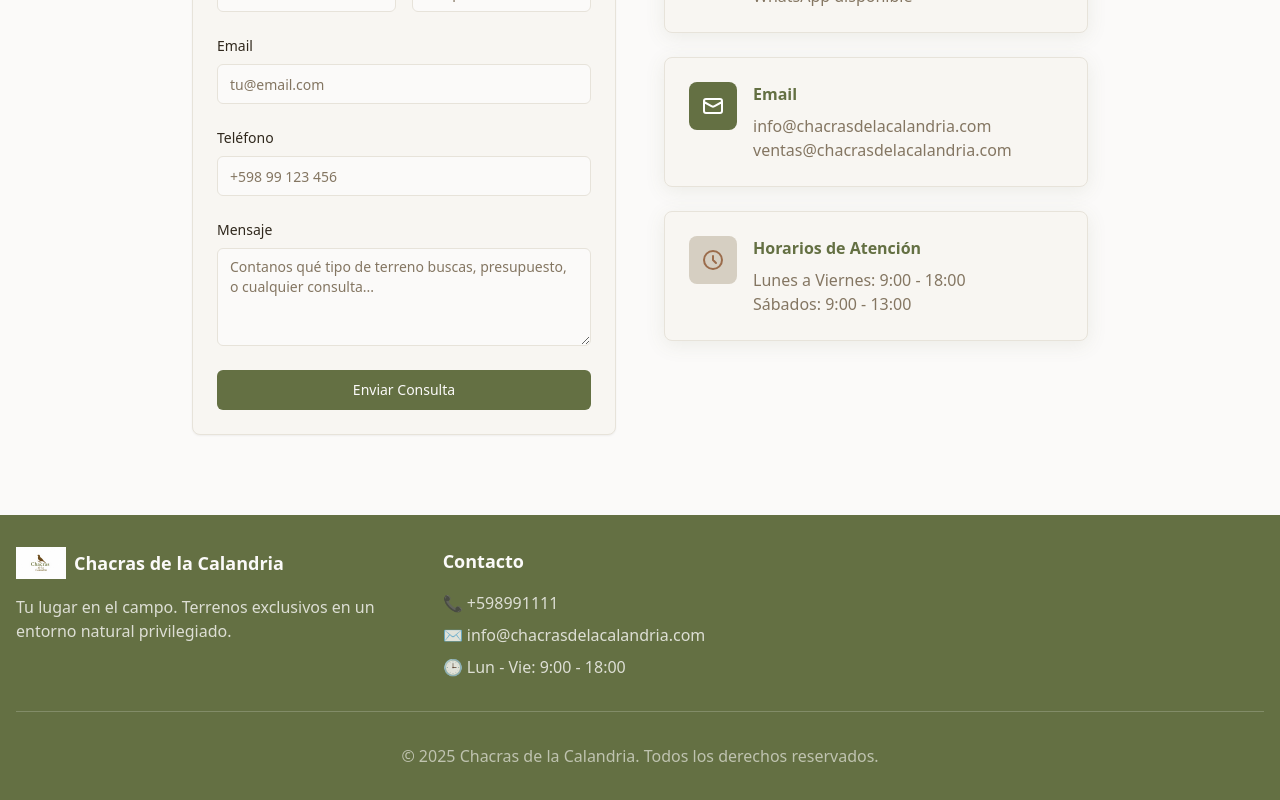
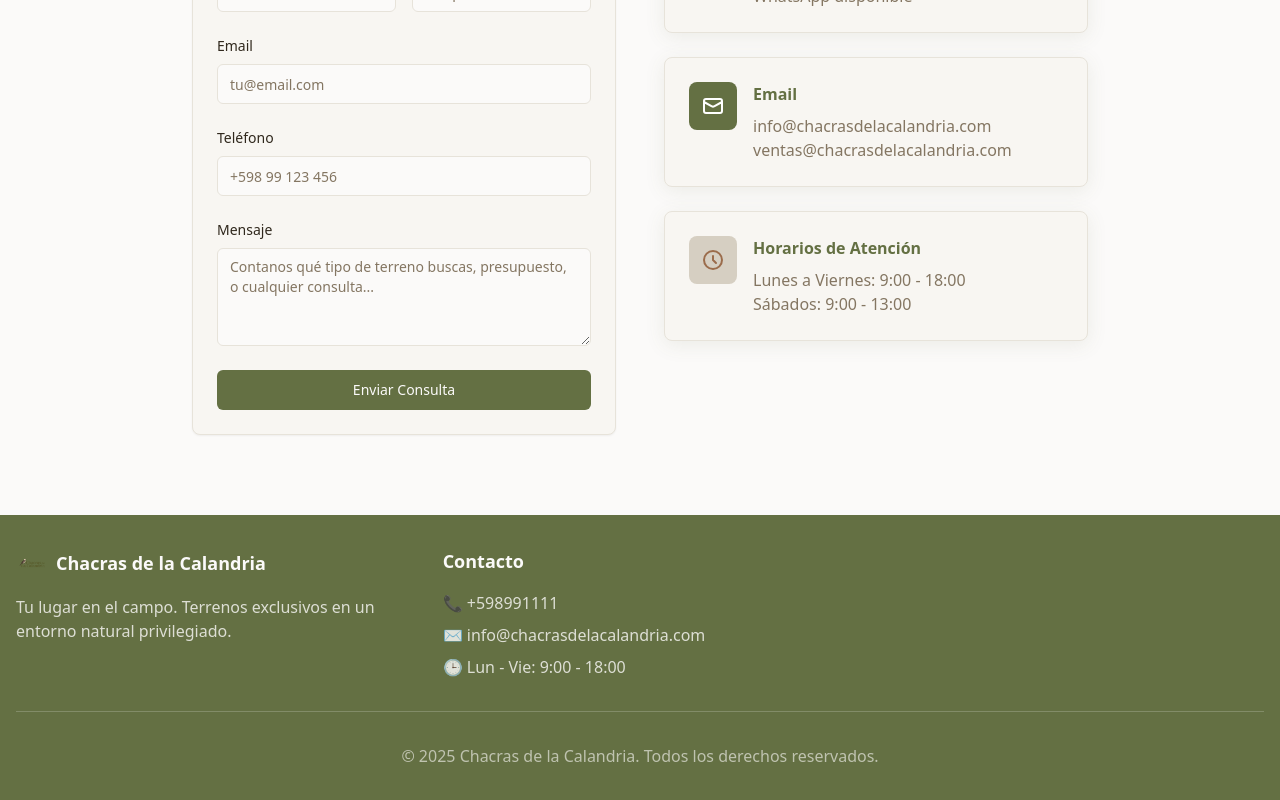
Before and after one commit to Happenmarketing/chacrasdelacalandria, a React (Vite) app: page / in a window 1280 px wide. Shown: the part 3629-4429 px from the top of the page. Built offline with nearby package versions, Linux system fonts and the light colour scheme.

Commit message:
Update logo
Changed the Chacras de la Calandria logo to the provided PNG image.
- edited src/components/Footer.tsx

```diff
--- a/src/components/Footer.tsx
+++ b/src/components/Footer.tsx
@@ -1,4 +1,4 @@
-import logoChacras from "@/assets/logo-chacras-official.png";
+const logoChacras = "/lovable-uploads/54bd9870-79af-49bb-86d3-930fd438b148.png";
 const Footer = () => {
   return <footer className="bg-primary text-primary-foreground py-8">
       <div className="container mx-auto px-4">
```
Also changed, not shown: public/lovable-uploads/54bd9870-79af-49bb-86d3-930fd438b148.png (added).
